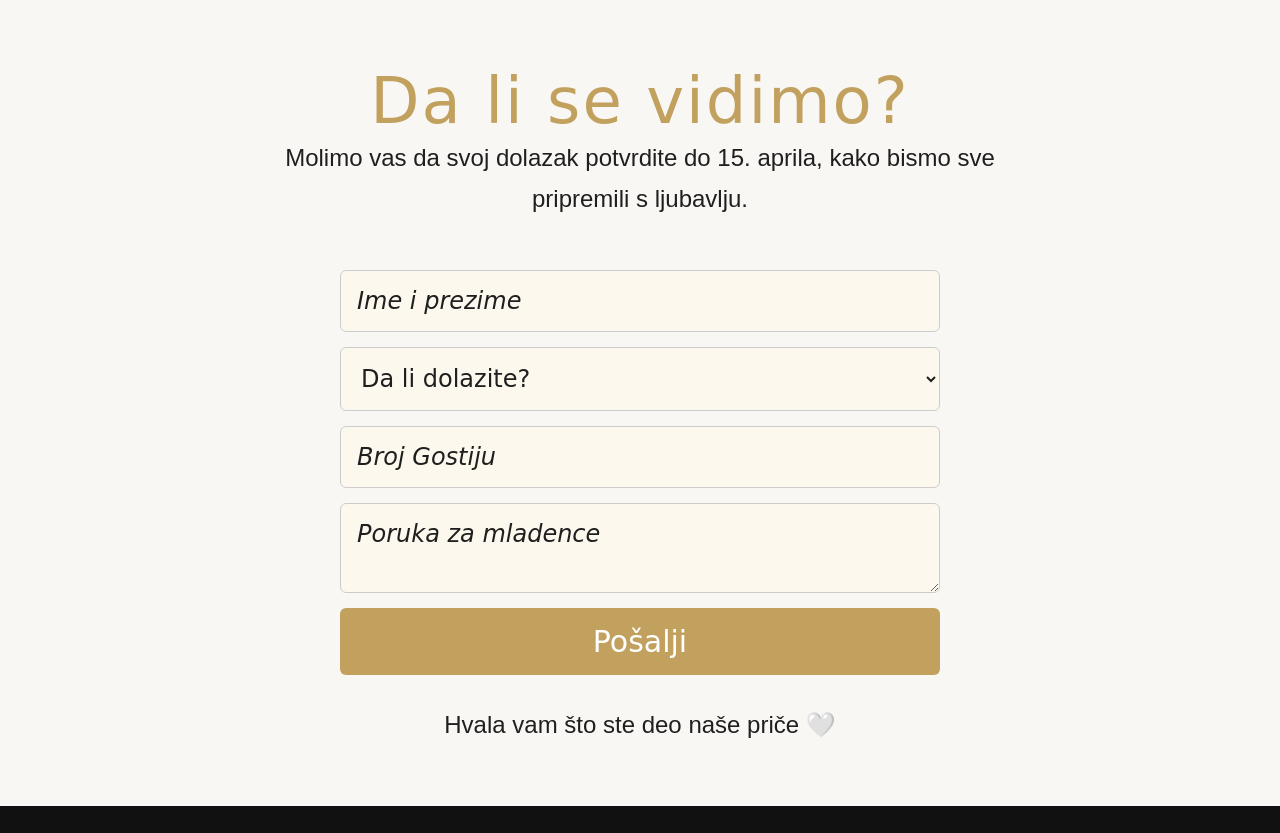
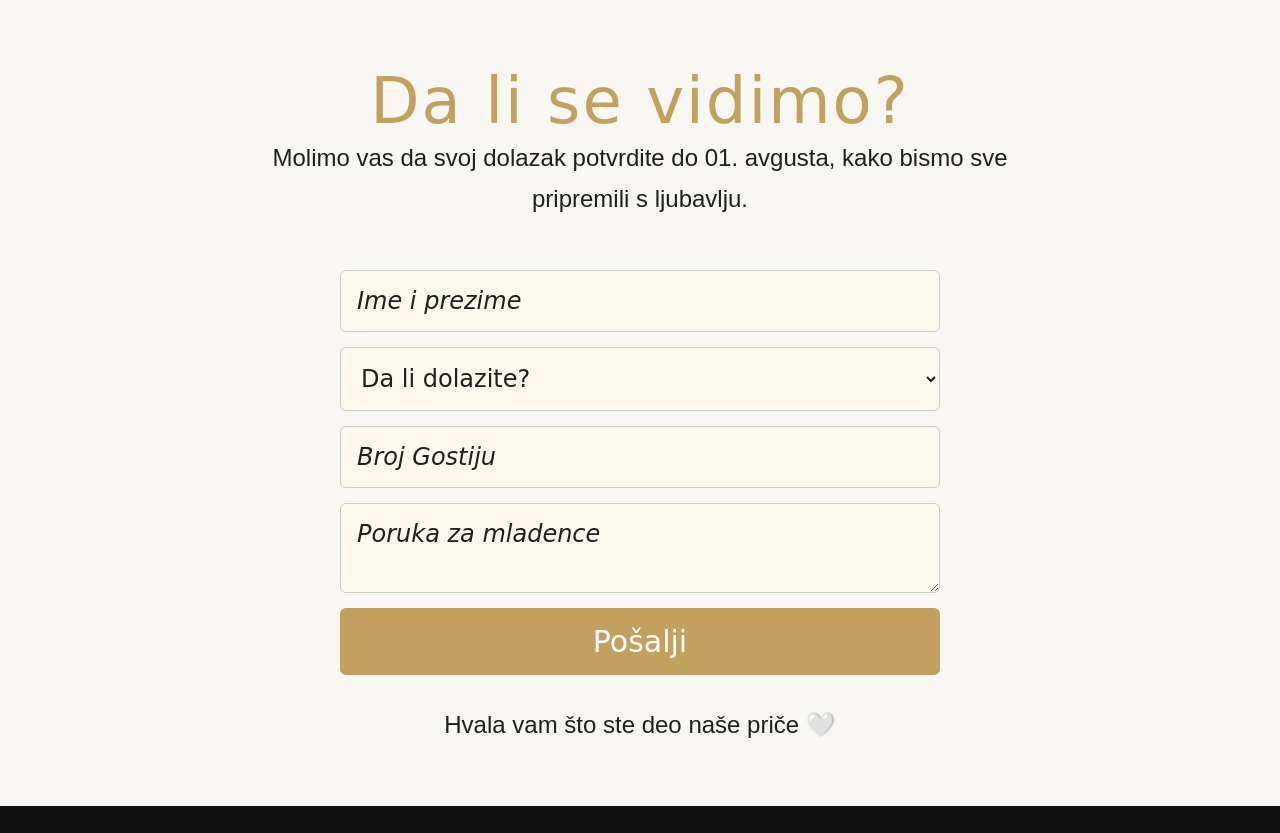
Before and after one commit to mrmiocinovic/marijamilan, a plain HTML site: page public/index.html in a window 1280 px wide. Shown: the part 3280-4113 px from the top of the page. Drawn offline with Linux system fonts and the light colour scheme; a web font is replaced by a local one.

Commit message:
updated date

```diff
--- a/public/index.html
+++ b/public/index.html
@@ -204,7 +204,7 @@ href="https://www.google.com/maps/dir/?api=1&destination=ExtAzzA,+Ivana+Milutino
     <section id="potvrda">
       <h1>Da li se vidimo?</h1>
       <p>
-        Molimo vas da svoj dolazak potvrdite do 15. aprila, kako bismo sve pripremili s ljubavlju.
+        Molimo vas da svoj dolazak potvrdite do 01. avgusta, kako bismo sve pripremili s ljubavlju.
       </p>
       <form id="rsvp-form">
         <input
```
